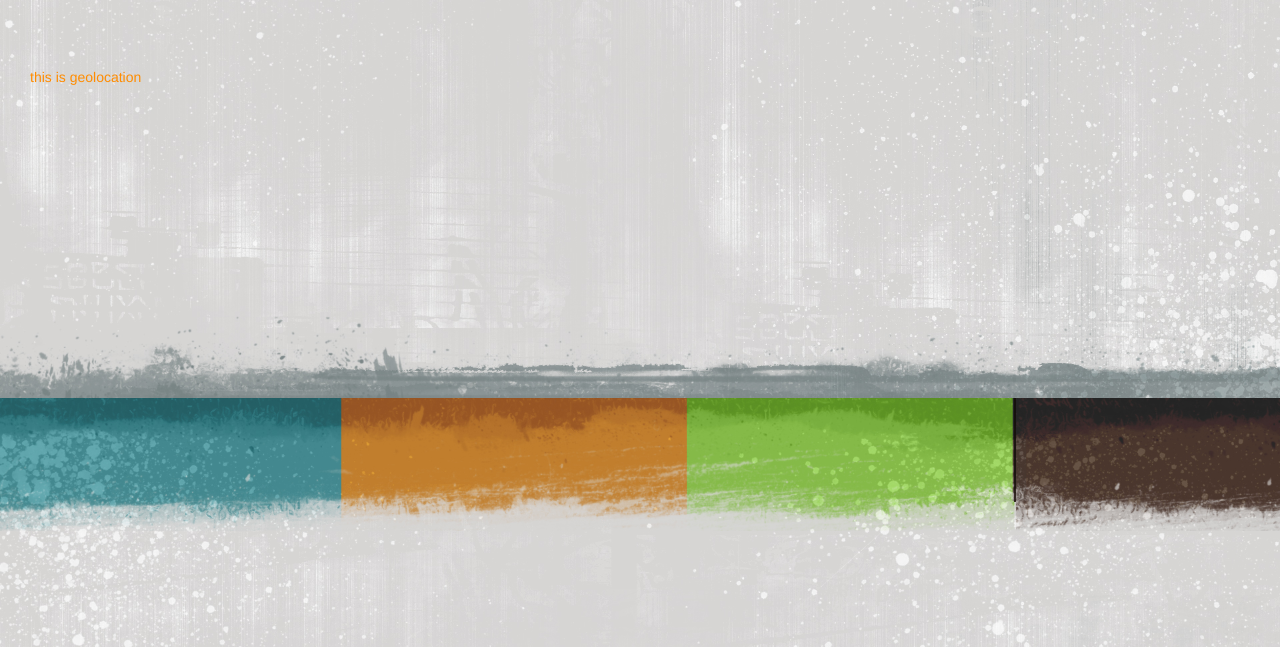
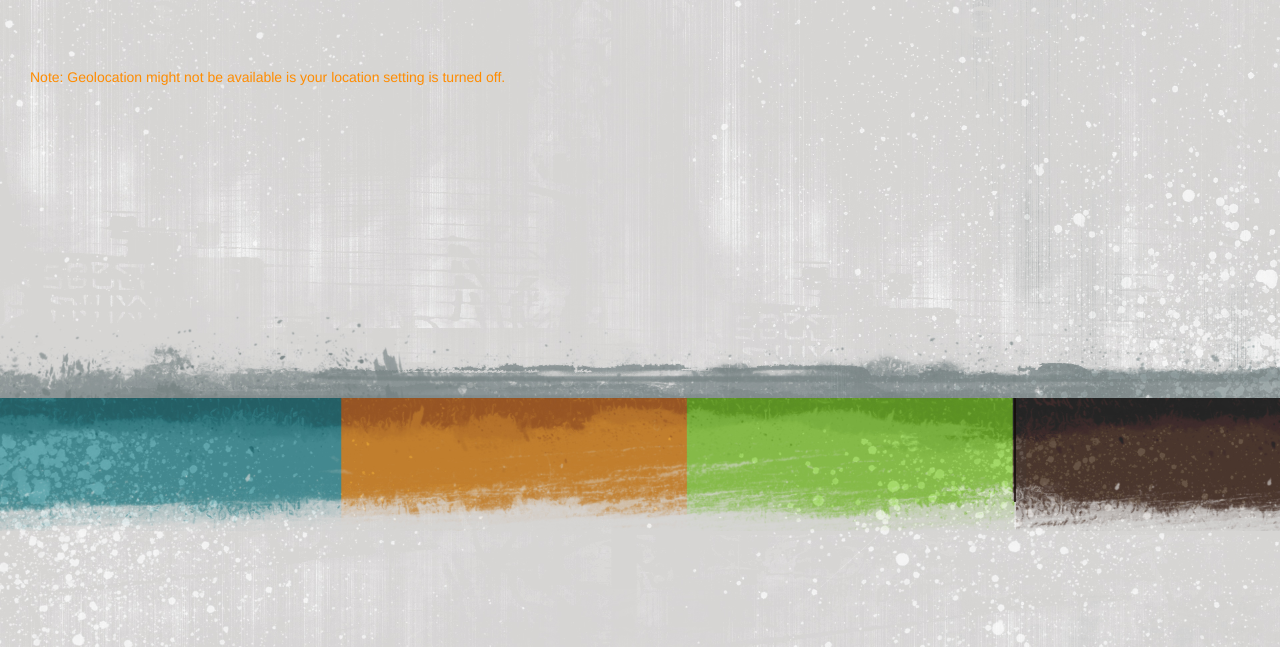
Before and after one commit to wanggyal/cs355-project, a plain HTML site: page geolocation.html in a window 1280 px wide. Shown: the part 153-800 px from the top of the page. Drawn offline with nearby package versions, Linux system fonts and the light colour scheme.

Commit message:
updated message for geolocation error

```diff
--- a/geolocation.html
+++ b/geolocation.html
@@ -71,7 +71,7 @@
 
   <h1 id="browser-heading">   Geolocation   </h1>
 <p><br></p>
-<p id="result">this is geolocation</p>
+<p id="result">Note: Geolocation might not be available is your location setting is turned off.</p>
 
 <script>
 var x = document.getElementById("result");
```
